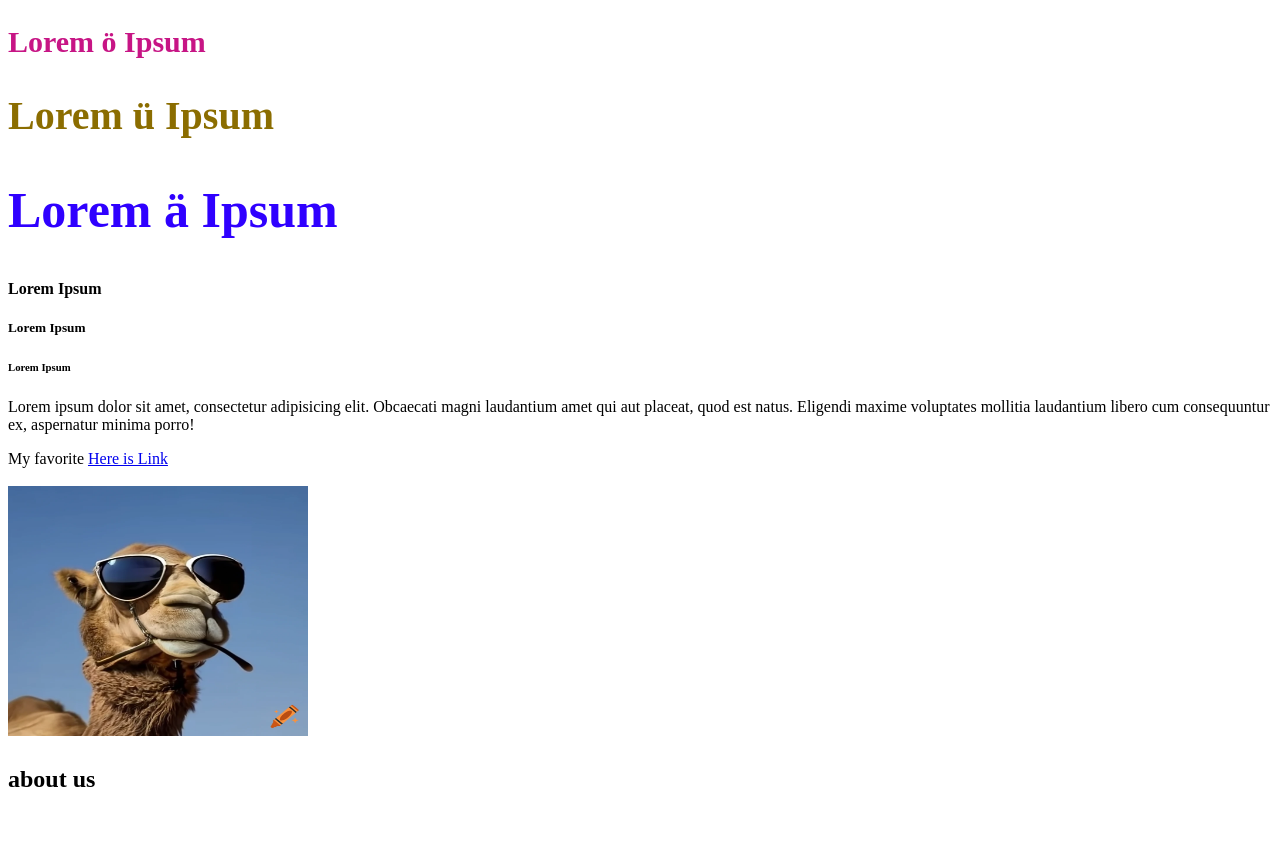
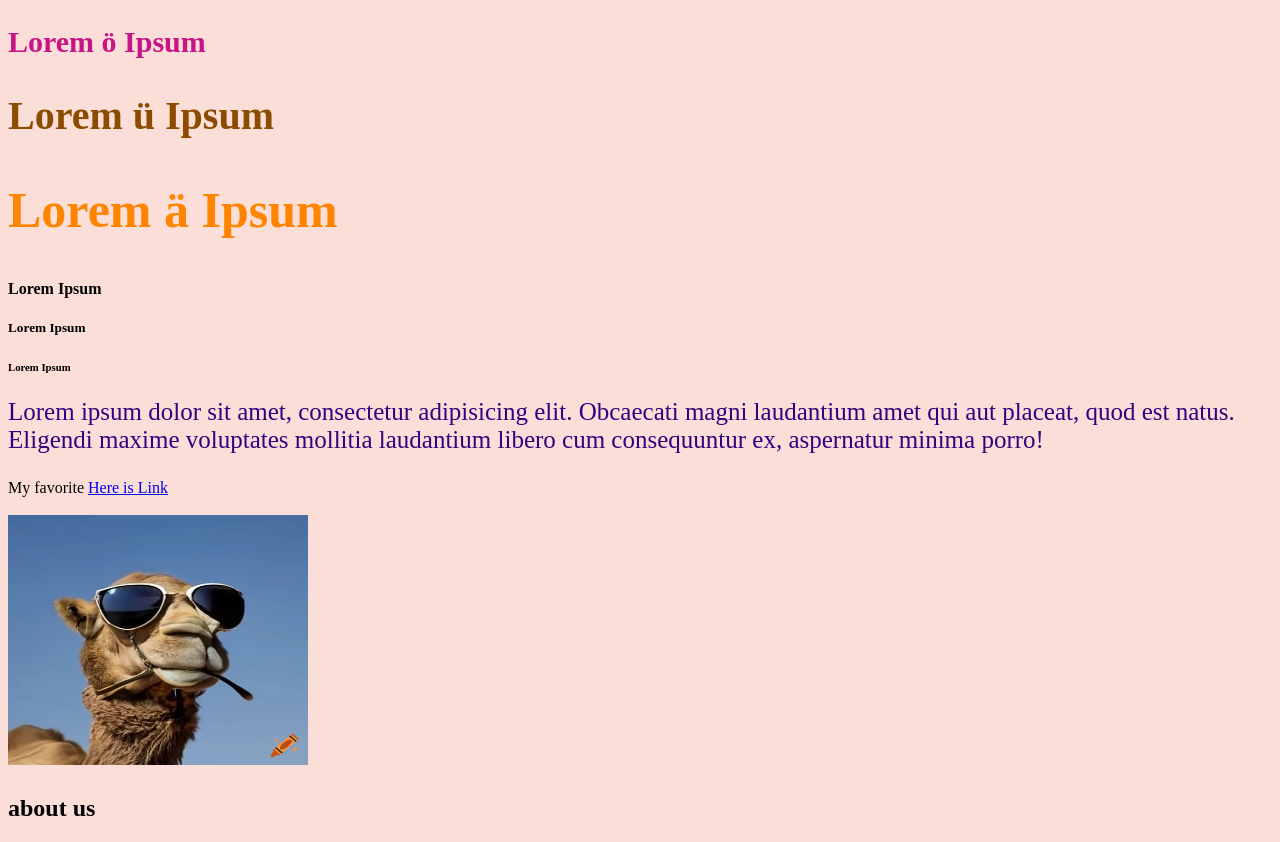
Before and after one commit to amanuelghe84/myFirstHtmlPrj, a plain HTML site: page index.html in a window 1280 px wide. Before the commit the page ends 813 px from the top, so only its background shows below. Drawn offline with Linux system fonts and the light colour scheme.

Commit message:
add all change

```diff
--- a/css/index.css
+++ b/css/index.css
@@ -1,6 +1,10 @@
-   head
+
+   body{
+
+   background-color: rgb(250, 222, 215);
+   }
         #p {
-            color: green; font-size: 25px;
+            color: rgb(117, 52, 197); font-size: 25px;
            }
           #h2 {
               color: blue; font-size: 40px;
@@ -11,10 +15,10 @@
            }
 
            #h2_different{
-              color: rgb(139, 109, 0); font-size: 40px;
+              color: rgb(139, 76, 0); font-size: 40px;
            }
 
 
           #h2_more_different {
-              color: rgb(47, 0, 255); font-size: 50px;
+              color: rgb(255, 132, 0); font-size: 50px;
           }
--- a/index.html
+++ b/index.html
@@ -8,10 +8,10 @@
 </head>
 <head>
     <style>
-/*
+
 
         p {
-          color: green; font-size: 25px;
+          color: rgb(51, 0, 128); font-size: 25px;
          }
          h2 {
             color: blue; font-size: 40px;
@@ -30,8 +30,9 @@
             color: rgb(47, 0, 255); font-size: 50px;
         }
 
-    */
-   </style>
+
+
+  </style>
    <link rel="stylesheet" href="css/index.css" />
 </head>
 <body>
```
